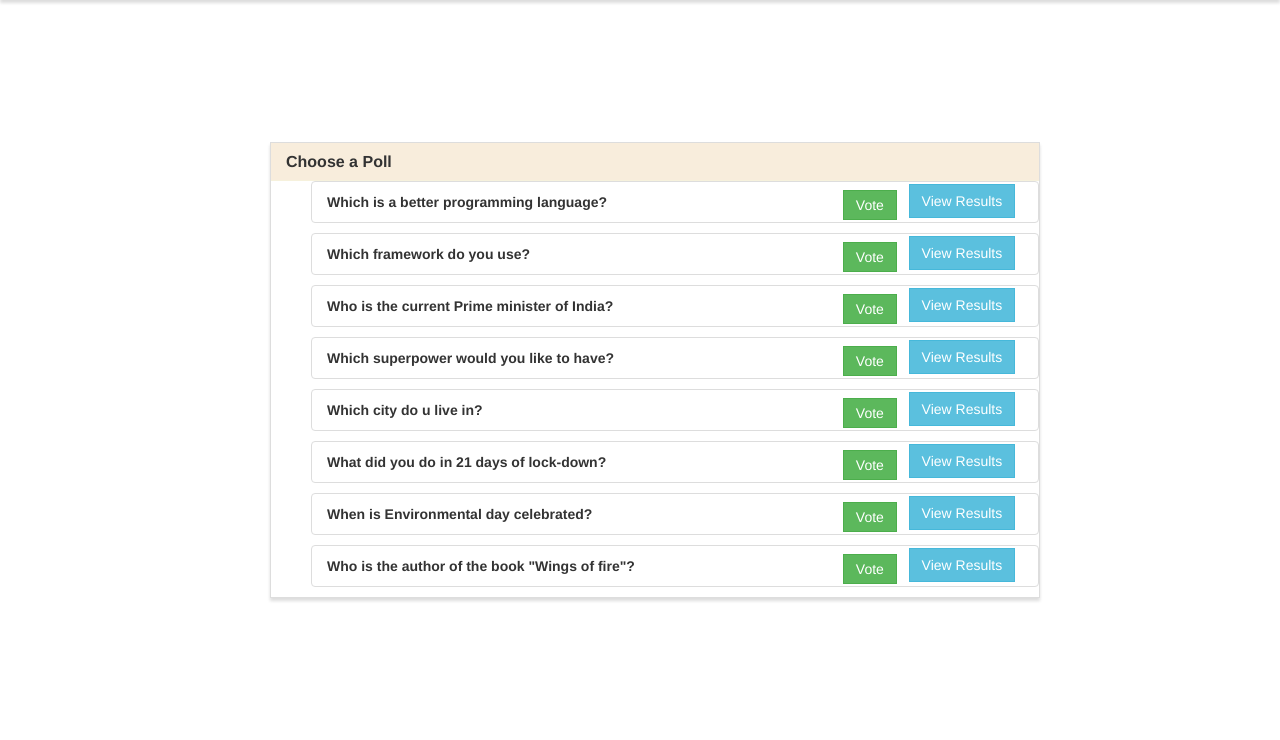
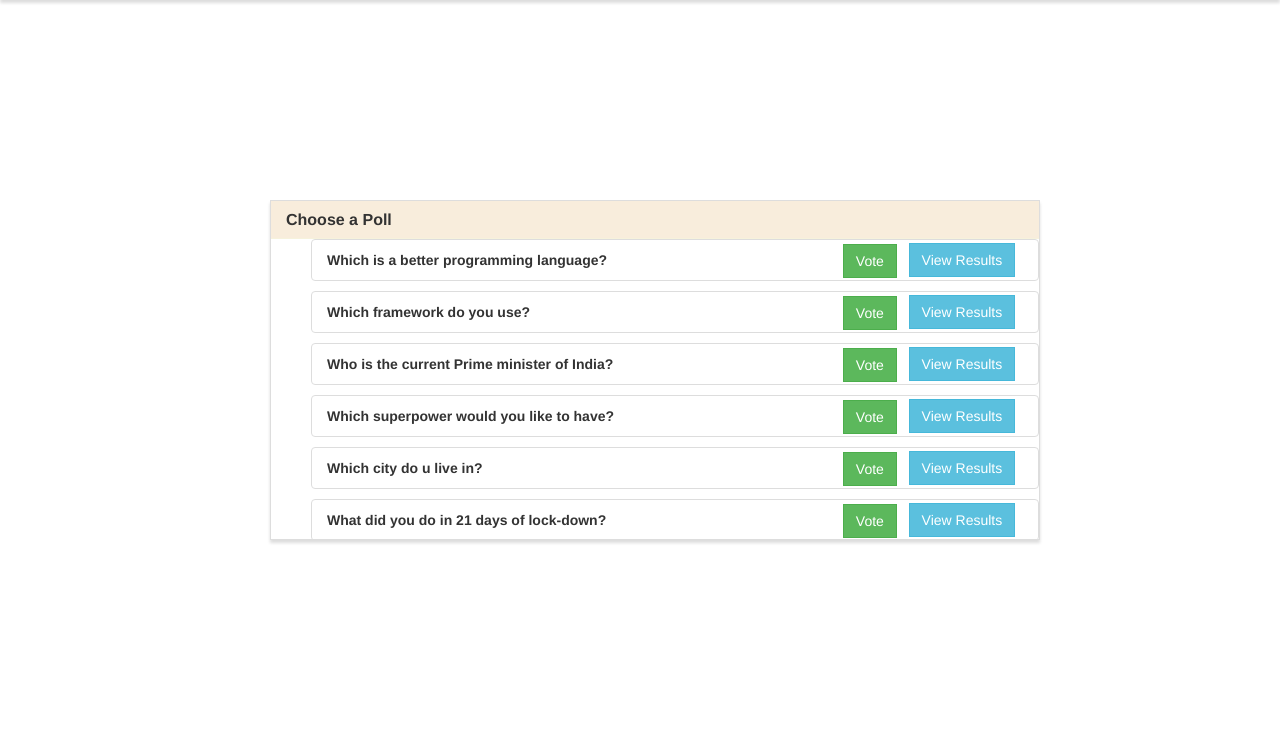
Before and after one commit to SrivalliSSB/Take-a-poll, a Django app: page / in a window 1280 px wide. Shown: the part 80-820 px from the top of the page. Run offline with Django 3.2, Linux system fonts and the light colour scheme; data comes from the database, SQL or seed files in the repository; some libraries are stand-ins or nearby versions.

Commit message:
added scrolling feature

```diff
--- a/poll/templates/home.html
+++ b/poll/templates/home.html
@@ -10,7 +10,7 @@
             <div class="panel-heading" style="position: relative;">
                 <h3 class="panel-title">Choose a Poll</h3>
             </div>
-
+            <div class="scroll "  style="height:300px; overflow:hidden; overflow-y:scroll;" >
     {% for poll in polls %}
 
     <ul >
@@ -18,14 +18,14 @@
 
     <strong>{{ poll.question }}</strong>
     <span class="pull-right">
-        <a href= "vote/{{poll.id}}/" class="btn btn-success btn-small " style="display: inline;">Vote</a> &nbsp;
+        <a href= "vote/{{poll.id}}/" class="btn btn-success btn-small " style="margin-top: -6px;">Vote</a> &nbsp;
         <a href="results/{{poll.id}}/" class="btn btn-info btn-small" style="margin-top: -8px;">View Results</a> &nbsp;
     </span>
 
 </li>
 </ul>
 {% endfor %}
-
+         </div>
 
 
         </div>
```
